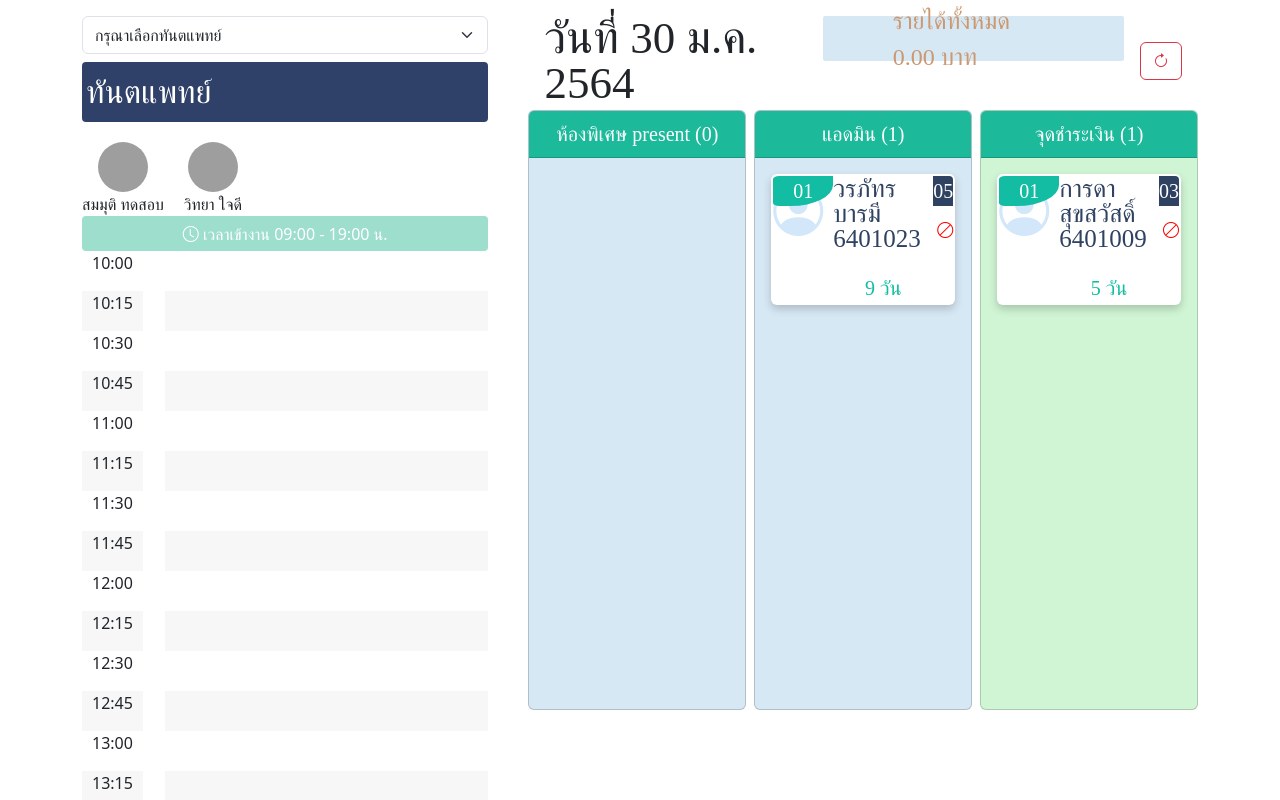
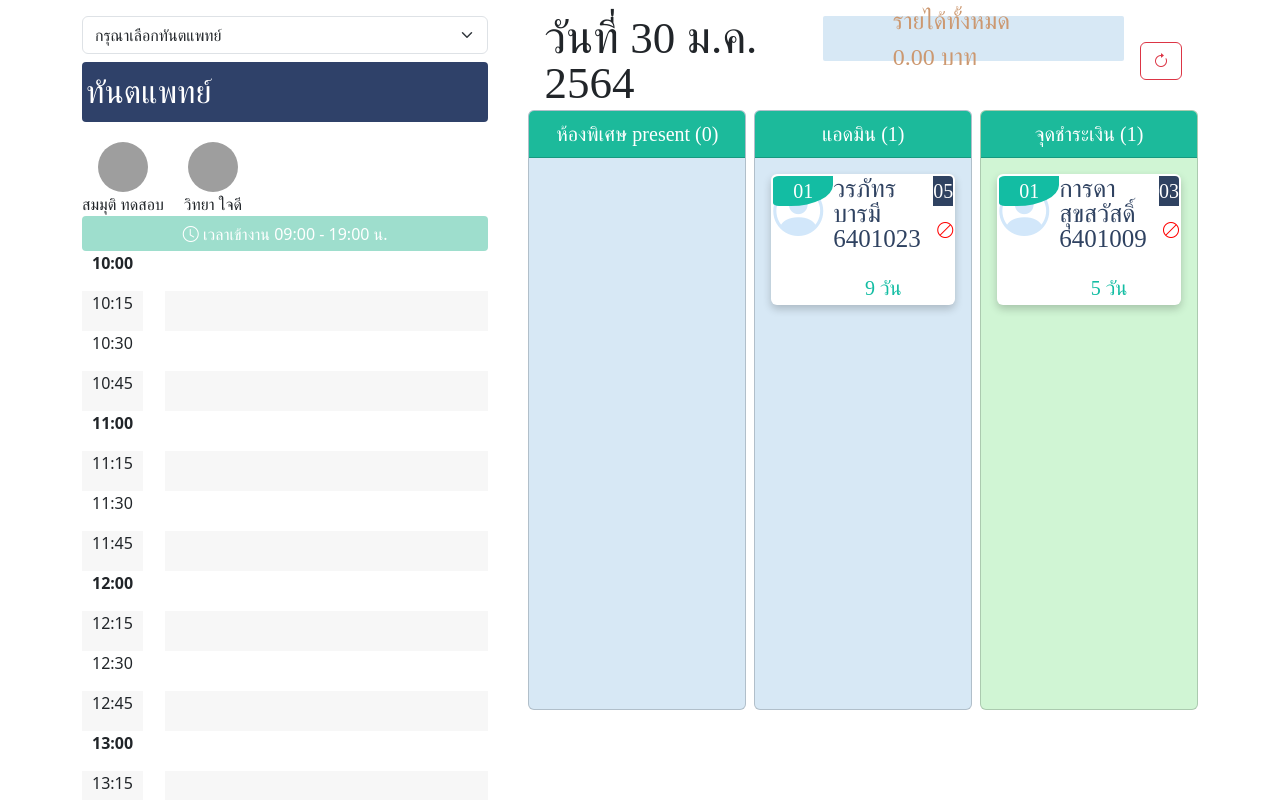
Before and after one commit to yutthaphichai08/knacx-test-frontend, a Next.js app: page / in a window 1280 px wide. Shown: the top 800 px of the page. Built offline with nearby package versions, Linux system fonts and the light colour scheme; grey boxes are pictures that could not be loaded; a web font is replaced by a local one.

Commit message:
fix bold font time

```diff
--- a/src/app/page.tsx
+++ b/src/app/page.tsx
@@ -109,12 +109,12 @@ export default function Home() {
           <select
             className="form-select"
             aria-label="Select a doctor"
-            value={selectedDoctor} // Set the value to the selectedDoctor state
+            value={selectedDoctor}
             onChange={(e) => setSelectedDoctor(e.target.value)}
           >
             <option value="" disabled>
               กรุณาเลือกทันตแพทย์
-            </option>{" "}
+            </option>
             {doctor.map((doc, index) => (
               <option key={index} value={doc.name}>
                 คุณหมอ {doc.name}
@@ -211,8 +211,8 @@ export default function Home() {
         </div>
         <div>
           {times.map((time, index) => {
-            const [minute] = time.split(":");
-            const isBold = minute === "00";
+            const [, minutes] = time.split(":");
+            const isBold = minutes === "00"; // Check if the minute part is '00'
             const backgroundColor = index % 2 !== 0 ? "#f7f7f7" : "#ffffff";
 
             // Check if there's an appointment for the current time slot
@@ -229,7 +229,7 @@ export default function Home() {
                 <div
                   className="time"
                   style={{
-                    fontWeight: isBold ? "bold" : "normal",
+                    fontWeight: isBold ? "bold" : "normal", // Bold if minutes are '00'
                     background: backgroundColor,
                     height: "40px",
                     width: "15%",
```
